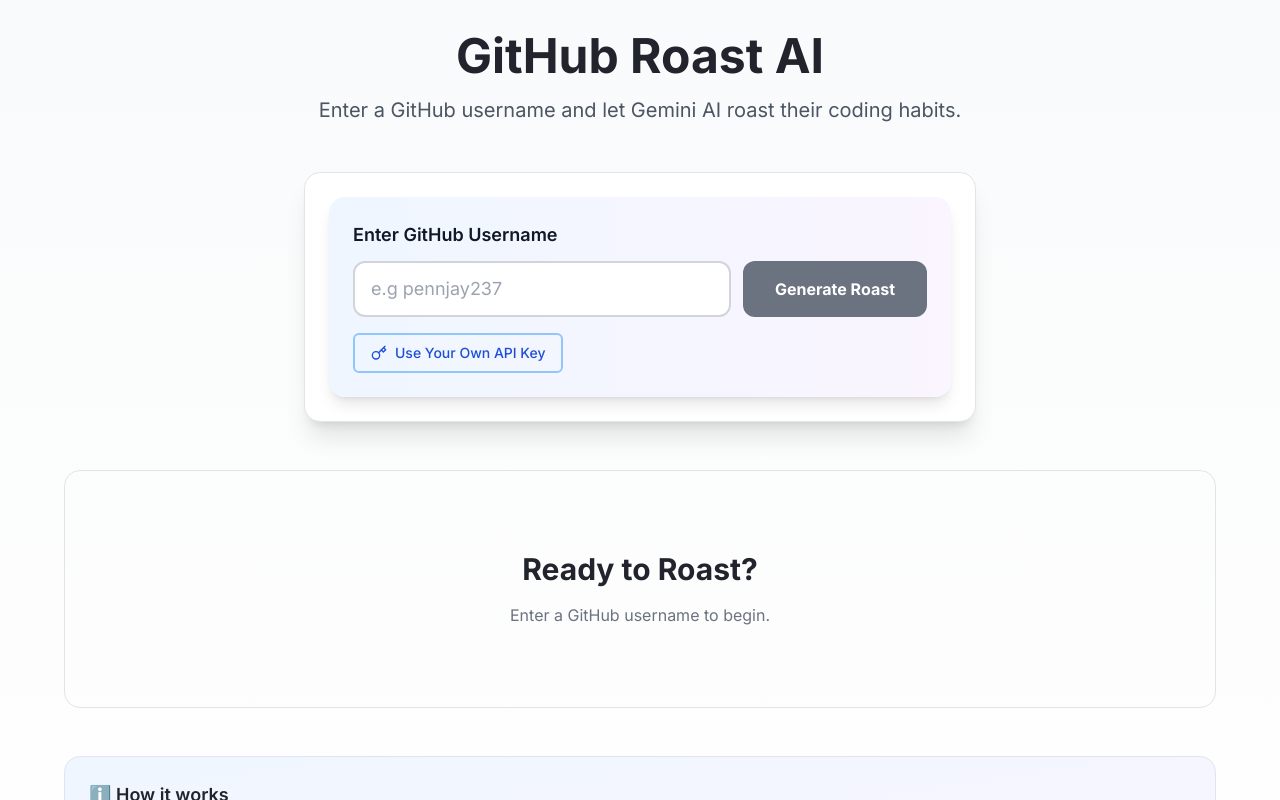
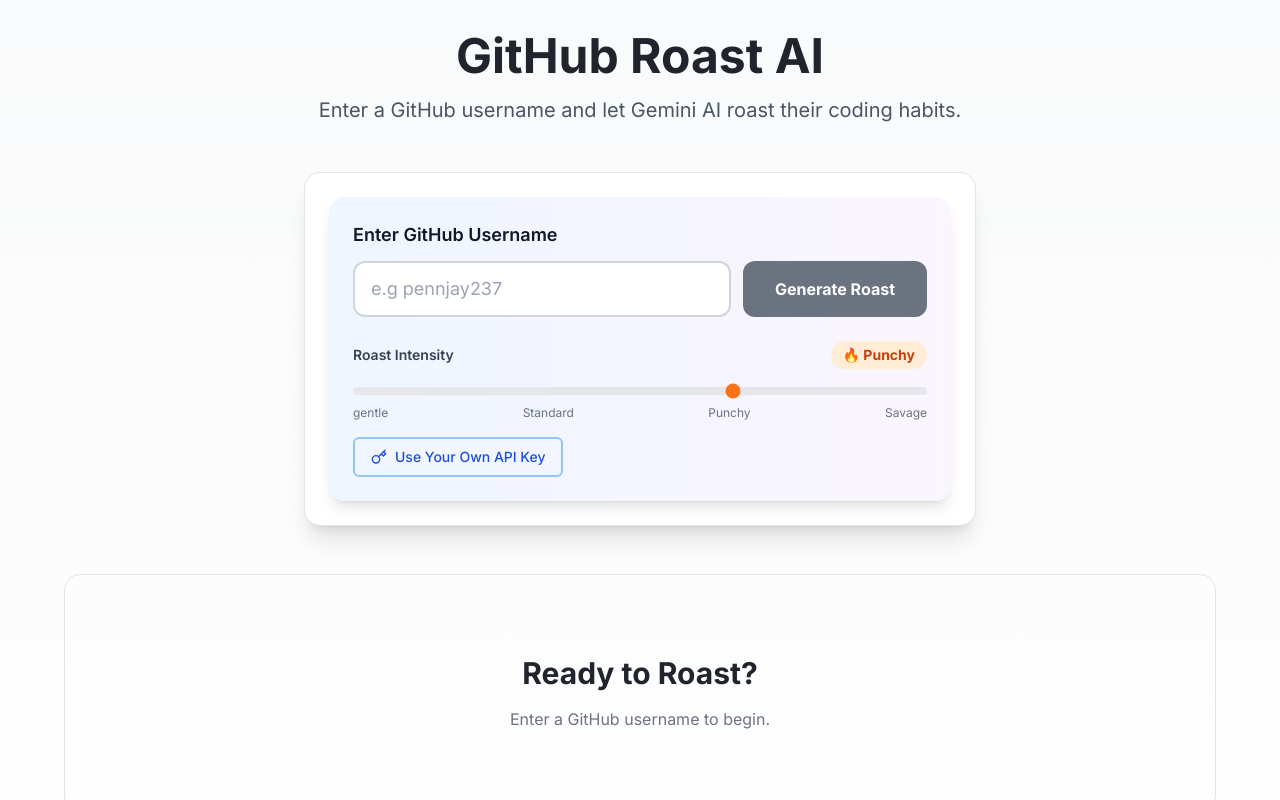
Before and after one commit to pennjay237/github-roaster-FE, a Next.js app: page / in a window 1280 px wide. Shown: the top 800 px of the page. Built offline with nearby package versions, Linux system fonts and the light colour scheme.

Commit message:
added a roast intensity bar

```diff
--- a/components/forms/username-form.tsx
+++ b/components/forms/username-form.tsx
@@ -54,12 +54,9 @@
   const [roastData, setRoastData] = useState<RoastData | null>(null);
   const [showShareOptions, setShowShareOptions] = useState(false);
   const [copied, setCopied] = useState(false);
-
-  // ✅ NEW: API Key management
   const [showApiKeyModal, setShowApiKeyModal] = useState(false);
   const [userApiKey, setUserApiKey] = useState<string | null>(null);
 
-  // ✅ Load API key from localStorage on mount
   useEffect(() => {
     if (typeof window !== 'undefined') {
       const savedKey = localStorage.getItem('gemini_api_key');
@@ -82,7 +79,6 @@
     try {
       const apiUrl = process.env.NEXT_PUBLIC_API_URL || 'http://localhost:3001';
 
-      // ✅ Prepare headers with user's API key if available
       const headers: HeadersInit = {
         'Content-Type': 'application/json',
       };
@@ -107,7 +103,6 @@
           errorMessage = errorText || errorMessage;
         }
 
-        // ✅ Detect rate limit errors and show API key modal
         if (
           errorMessage.includes('RATE_LIMIT_EXCEEDED') ||
           errorMessage.includes('rate limit') ||
@@ -119,7 +114,6 @@
           throw new Error('🔑 Server API limit reached. Please use your own free Gemini API key to continue generating roasts.');
         }
 
-        // ✅ Detect invalid user API key
         if (userApiKey && (
           errorMessage.includes('API key') &&
           (errorMessage.includes('invalid') || errorMessage.includes('expired'))
@@ -148,24 +142,16 @@
     }
   };
 
-  // ✅ Handler for saving API key
   const handleSaveApiKey = (apiKey: string) => {
     if (typeof window !== 'undefined') {
       localStorage.setItem('gemini_api_key', apiKey);
       setUserApiKey(apiKey);
       setShowApiKeyModal(false);
       setError(null);
-
-      // Show success message
-      const successMessage = '✅ API key saved! You can now generate unlimited roasts.';
-      setError(null);
-
-      // Optionally show a success toast
-      console.log(successMessage);
+      console.log('✅ API key saved! You can now generate unlimited roasts.');
     }
   };
 
-  // ✅ Handler for removing API key
   const handleRemoveApiKey = () => {
     if (typeof window !== 'undefined') {
       if (confirm('Are you sure you want to remove your API key? You will fall back to the shared server key which has rate limits.')) {
@@ -175,16 +161,13 @@
     }
   };
 
-  // ✅ Handler for manually opening API key modal
   const handleOpenApiKeyModal = () => {
     setShowApiKeyModal(true);
   };
 
   const copyToClipboard = async () => {
     if (!roastData?.roast) return;
-
     const textToCopy = `🔥 GitHub Roast of @${roastData.data?.username || username}\n\n${roastData.roast}\n\n— Generated by GitHub Roast AI`;
-
     try {
       await navigator.clipboard.writeText(textToCopy);
       setCopied(true);
@@ -196,7 +179,6 @@
 
   const shareOnTwitter = () => {
     if (!roastData?.roast) return;
-
     const tweetText = encodeURIComponent(
       `🔥 Just got roasted by GitHub Roast AI! Check out my roast:\n\n"${roastData.roast.substring(0, 200)}..."\n\n#GitHub #RoastAI #DeveloperHumor`
     );
@@ -206,7 +188,6 @@
 
   const shareOnLinkedIn = () => {
     if (!roastData?.roast) return;
-
     const linkedinUrl = encodeURIComponent(window.location.href);
     const linkedinTitle = encodeURIComponent(`GitHub Roast of @${roastData.data?.username || username}`);
     const linkedinSummary = encodeURIComponent(
@@ -220,7 +201,6 @@
 
   const shareOnWhatsApp = () => {
     if (!roastData?.roast) return;
-
     const whatsappText = encodeURIComponent(
       `Check out my GitHub roast! 🔥\n\n${roastData.roast.substring(0, 150)}...\n\nView full roast: ${window.location.href}`
     );
@@ -229,7 +209,6 @@
 
   const shareByEmail = () => {
     if (!roastData?.roast) return;
-
     const emailSubject = encodeURIComponent(`My GitHub Roast - ${roastData.data?.username || username}`);
     const emailBody = encodeURIComponent(
       `Check out my hilarious GitHub roast!\n\n${roastData.roast}\n\n— Generated by GitHub Roast AI`
@@ -252,7 +231,6 @@
     return (
       <div className={`bg-white dark:bg-gray-800 rounded-xl p-6 shadow-lg border border-gray-200 dark:border-gray-700 ${className}`}>
         <div className="flex flex-col sm:flex-row items-center sm:items-start gap-6">
-          {/* Avatar */}
           <div className="relative">
             <div className="relative w-24 h-24 rounded-full overflow-hidden border-4 border-white dark:border-gray-900 shadow-lg">
               <Image
@@ -271,19 +249,13 @@
             </div>
           </div>
 
-          {/* User Info */}
           <div className="flex-1 text-center sm:text-left">
             {user.name && (
               <h3 className="text-2xl font-bold mb-1">{user.name}</h3>
             )}
-
             {user.bio && (
-              <p className="text-gray-600 dark:text-gray-400 mb-4">
-                {user.bio}
-              </p>
+              <p className="text-gray-600 dark:text-gray-400 mb-4">{user.bio}</p>
             )}
-
-            {/* Metadata */}
             <div className="grid grid-cols-1 sm:grid-cols-2 gap-2 mb-6">
               {user.location && (
                 <div className="flex items-center gap-2 text-sm text-gray-600 dark:text-gray-400">
@@ -291,21 +263,18 @@
                   <span>{user.location}</span>
                 </div>
               )}
-
               {user.company && (
                 <div className="flex items-center gap-2 text-sm text-gray-600 dark:text-gray-400">
                   <Briefcase className="h-4 w-4" />
                   <span>{user.company}</span>
                 </div>
               )}
-
               {user.email && (
                 <div className="flex items-center gap-2 text-sm text-gray-600 dark:text-gray-400">
                   <Mail className="h-4 w-4" />
                   <span>{user.email}</span>
                 </div>
               )}
-
               {user.blog && (
                 <div className="flex items-center gap-2 text-sm text-gray-600 dark:text-gray-400">
                   <LinkIcon className="h-4 w-4" />
@@ -313,8 +282,7 @@
                 </div>
               )}
             </div>
-
-            {/* GitHub Profile Link */}
+            {/* ✅ FIXED: Added missing opening <a> tag */}
             <a
               href={user.profileUrl || `https://github.com/${user.username}`}
               target="_blank"
@@ -353,7 +321,6 @@
                 className="w-full flex-1 px-4 py-3 border-2 border-gray-300 dark:border-gray-600 rounded-xl focus:ring-2 focus:ring-blue-500 focus:border-blue-500 dark:bg-gray-700 dark:text-white text-base sm:text-lg"
                 disabled={isLoading}
               />
-
               <button
                 type="submit"
                 disabled={isLoading || !username.trim()}
@@ -369,15 +336,52 @@
               </button>
             </div>
           </div>
+
+          {/* Temperature Slider */}
+          <div>
+            <div className="flex items-center justify-between mb-2">
+              <label className="text-sm font-semibold text-gray-700 dark:text-gray-300">
+                 Roast Intensity
+              </label>
+              <span className={`text-sm font-bold px-3 py-1 rounded-full ${
+                temperature <= 0.3
+                  ? 'bg-blue-100 text-blue-700 dark:bg-blue-900 dark:text-blue-300'
+                  : temperature <= 0.6
+                  ? 'bg-green-100 text-green-700 dark:bg-green-900 dark:text-green-300'
+                  : temperature <= 0.9
+                  ? 'bg-orange-100 text-orange-700 dark:bg-orange-900 dark:text-orange-300'
+                  : 'bg-red-100 text-red-700 dark:bg-red-900 dark:text-red-300'
+              }`}>
+                {temperature <= 0.3 ? '🧊 gentle' : temperature <= 0.6 ? '😊 Standard' : temperature <= 0.9 ? '🔥 Punchy' : '💀 Savage'}
+              </span>
+            </div>
+            <input
+              type="range"
+              min="0.1"
+              max="1.0"
+              step="0.1"
+              value={temperature}
+              onChange={(e) => setTemperature(parseFloat(e.target.value))}
+              disabled={isLoading}
+              className="w-full h-2 bg-gray-200 dark:bg-gray-600 rounded-lg appearance-none cursor-pointer accent-orange-500"
+            />
+            <div className="flex justify-between text-xs text-gray-500 dark:text-gray-400 mt-1">
+              <span> gentle</span>
+              <span> Standard</span>
+              <span> Punchy</span>
+              <span> Savage</span>
+            </div>
+          </div>
         </form>
 
+        {/* API Key Status Badge */}
         {userApiKey && (
           <div className="mt-4 p-3 bg-green-50 dark:bg-green-900/20 border border-green-200 dark:border-green-800 rounded-lg">
             <div className="flex items-center justify-between">
               <div className="flex items-center gap-2">
                 <CheckCircle className="h-4 w-4 text-green-600 dark:text-green-400" />
                 <span className="text-sm text-green-700 dark:text-green-300 font-medium">
-                  Using your personal API key
+                  Using your personal API key ✨
                 </span>
               </div>
               <button
@@ -390,7 +394,7 @@
           </div>
         )}
 
-
+        {/* Manual API Key Button */}
         {!userApiKey && (
           <div className="mt-4">
             <button
@@ -413,12 +417,9 @@
               Error
             </h3>
           </div>
-
           <p className="text-sm sm:text-base text-red-700 dark:text-red-400 whitespace-pre-line">
             {error}
           </p>
-
-          {/* ✅ Show "Get API Key" button if error is rate limit related */}
           {(error.includes('rate limit') || error.includes('quota') || error.includes('API key')) && (
             <button
               onClick={handleOpenApiKeyModal}
@@ -428,7 +429,6 @@
               Get Free API Key
             </button>
           )}
-
           <button
             onClick={handleClear}
             className="mt-2 ml-2 w-full sm:w-auto px-4 py-2 bg-red-600 hover:bg-red-700 text-white font-semibold rounded-lg transition-colors"
@@ -442,8 +442,6 @@
       {roastData?.data && (
         <div className="animate-fade-up">
           <UserAvatar user={roastData.data} />
-
-          {/* Stats Grid */}
           <div className="grid grid-cols-1 md:grid-cols-2 lg:grid-cols-4 gap-4 mt-6">
             <div className="bg-white dark:bg-gray-800 rounded-xl p-4 shadow-lg border border-gray-200 dark:border-gray-700">
               <p className="text-sm text-gray-500 dark:text-gray-400">Public Repos</p>
@@ -451,21 +449,18 @@
                 {roastData.data.publicRepos || 0}
               </p>
             </div>
-
             <div className="bg-white dark:bg-gray-800 rounded-xl p-4 shadow-lg border border-gray-200 dark:border-gray-700">
               <p className="text-sm text-gray-500 dark:text-gray-400">Followers</p>
               <p className="text-2xl font-bold text-gray-900 dark:text-white">
                 {roastData.data.followers || 0}
               </p>
             </div>
-
             <div className="bg-white dark:bg-gray-800 rounded-xl p-4 shadow-lg border border-gray-200 dark:border-gray-700">
               <p className="text-sm text-gray-500 dark:text-gray-400">Total Stars</p>
               <p className="text-2xl font-bold text-gray-900 dark:text-white">
                 {roastData.data.totalStars || 0}
               </p>
             </div>
-
             <div className="bg-white dark:bg-gray-800 rounded-xl p-4 shadow-lg border border-gray-200 dark:border-gray-700">
               <p className="text-sm text-gray-500 dark:text-gray-400">Account Age</p>
               <p className="text-2xl font-bold text-gray-900 dark:text-white">
@@ -536,7 +531,6 @@
                     </button>
                   </div>
                 </div>
-
                 <button
                   onClick={handleClear}
                   className="mt-2 sm:mt-0 px-4 py-2 sm:px-6 sm:py-3 bg-gray-100 dark:bg-gray-800 hover:bg-gray-200 dark:hover:bg-gray-700 text-gray-800 dark:text-gray-200 font-semibold rounded-lg transition-colors duration-200"
@@ -557,7 +551,6 @@
                       <Twitter className="h-6 w-6 sm:h-8 sm:w-8 text-blue-500 group-hover:text-blue-600 dark:text-blue-400 dark:group-hover:text-blue-300 mb-2" />
                       <span className="text-xs sm:text-sm font-medium text-gray-700 dark:text-gray-300">Twitter</span>
                     </button>
-
                     <button
                       onClick={shareOnLinkedIn}
                       className="flex flex-col items-center justify-center p-3 sm:p-4 bg-blue-50 dark:bg-blue-900/20 hover:bg-blue-100 dark:hover:bg-blue-900/30 rounded-xl transition-colors duration-200 group"
@@ -565,7 +558,6 @@
                       <Linkedin className="h-6 w-6 sm:h-8 sm:w-8 text-blue-700 group-hover:text-blue-800 dark:text-blue-500 dark:group-hover:text-blue-400 mb-2" />
                       <span className="text-xs sm:text-sm font-medium text-gray-700 dark:text-gray-300">LinkedIn</span>
                     </button>
-
                     <button
                       onClick={shareOnWhatsApp}
                       className="flex flex-col items-center justify-center p-3 sm:p-4 bg-green-50 dark:bg-green-900/20 hover:bg-green-100 dark:hover:bg-green-900/30 rounded-xl transition-colors duration-200 group"
@@ -573,7 +565,6 @@
                       <MessageSquare className="h-6 w-6 sm:h-8 sm:w-8 text-green-500 group-hover:text-green-600 dark:text-green-400 dark:group-hover:text-green-300 mb-2" />
                       <span className="text-xs sm:text-sm font-medium text-gray-700 dark:text-gray-300">WhatsApp</span>
                     </button>
-
                     <button
                       onClick={shareByEmail}
                       className="flex flex-col items-center justify-center p-3 sm:p-4 bg-red-50 dark:bg-red-900/20 hover:bg-red-100 dark:hover:bg-red-900/30 rounded-xl transition-colors duration-200 group"
@@ -602,7 +593,6 @@
           <p className="text-sm sm:text-base text-gray-800 dark:text-gray-200 line-clamp-3">
             {roastData.roast}
           </p>
-
           <button
             onClick={handleClear}
             className="mt-3 text-sm text-blue-600 dark:text-blue-400 hover:underline"
@@ -612,7 +602,7 @@
         </div>
       )}
 
-      {/* ✅ API Key Modal */}
+      {/* API Key Modal */}
       <ApiKeyModal
         isOpen={showApiKeyModal}
         onClose={() => setShowApiKeyModal(false)}
```
